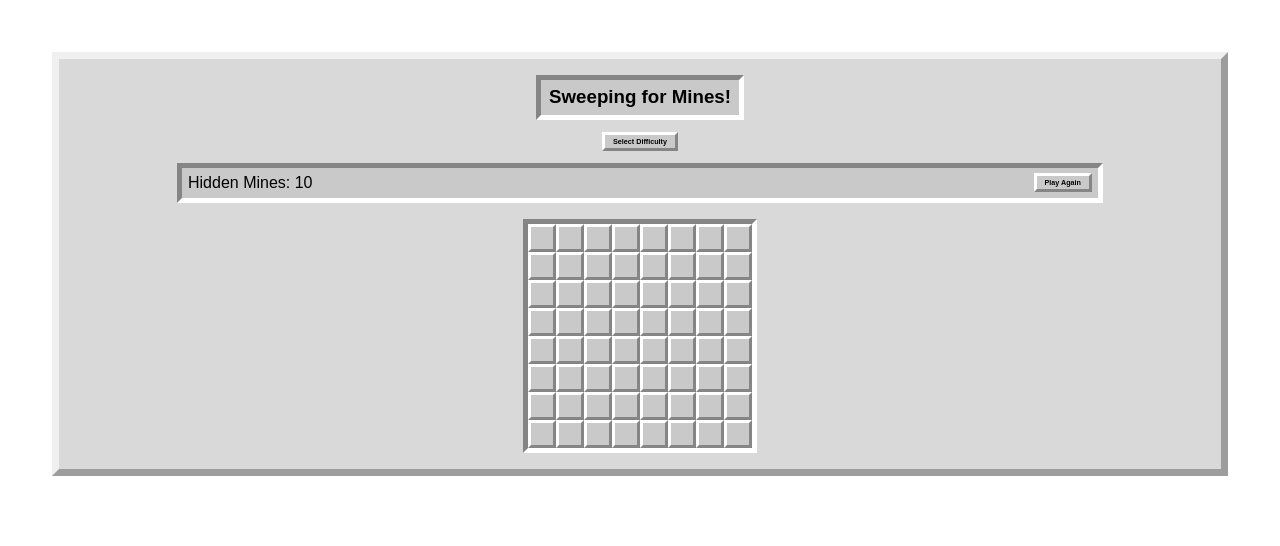
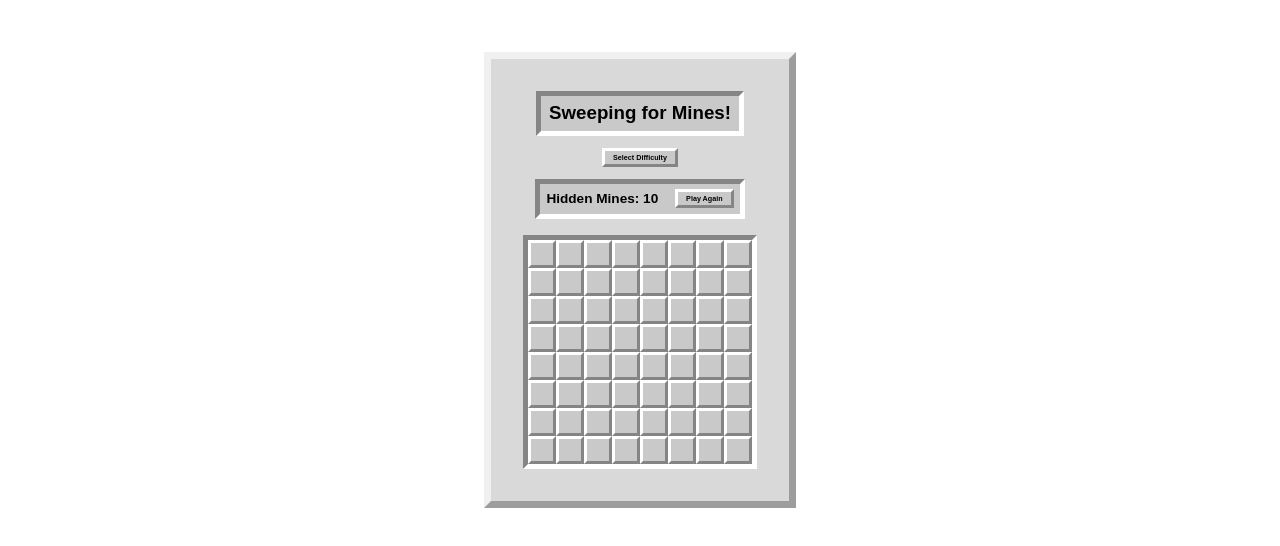
Before and after one commit to bradygrapentine/minesweeper, a React (Create React App) app: page / in a window 1280 px wide. Shown: the top 546 px of the page. Built offline with nearby package versions, Linux system fonts and the light colour scheme; no server answers.

Commit message:
fixed issue with gameboard container resizing and reformatted select difficulty button

```diff
--- a/src/App.jsx
+++ b/src/App.jsx
@@ -10,7 +10,7 @@ export class Count extends Component {
     } else {
       return (
         <article className="noSelect">
-          Hidden Mines: {this.props.mines}{' '}
+          <strong>Hidden Mines: {this.props.mines}</strong>
         </article>
       )
     }
@@ -49,7 +49,6 @@ export class App extends Component {
       const game = await response.json()
       // Make that the new state!
       this.setState(game)
-      localStorage.setItem('GameBoard', game)
     }
   }
 
@@ -68,7 +67,6 @@ export class App extends Component {
       const game = await response.json()
       // Make that the new state!
       this.setState(game)
-      localStorage.setItem('GameBoard', game)
     }
   }
 
@@ -107,7 +105,6 @@ export class App extends Component {
       console.log(game)
       // Make that the new state!
       this.setState(game)
-      localStorage.setItem('GameBoard', game)
     }
   }
 
@@ -128,7 +125,6 @@ export class App extends Component {
       console.log(game)
       // Make that the new state!
       this.setState(game)
-      localStorage.setItem('GameBoard', game)
     }
   }
 
@@ -149,7 +145,6 @@ export class App extends Component {
       console.log(game)
       // Make that the new state!
       this.setState(game)
-      localStorage.setItem('GameBoard', game)
     }
   }
 
--- a/src/index.scss
+++ b/src/index.scss
@@ -9,14 +9,16 @@ html {
 body {
   padding: 2.75rem;
   min-height: 100%;
+  display: flex;
+  justify-content: center;
 }
 
 main {
   display: flex;
-  width: auto;
+  width: fit-content;
   flex-direction: column;
   align-items: center;
-  padding: 1rem;
+  padding: 2rem;
   border: 7px solid;
   border-right-color: rgb(133, 133, 133, 0.7);
   border-bottom-color: rgb(133, 133, 133, 0.7);
@@ -89,6 +91,7 @@ ul {
 article {
   padding: 0;
   margin: 0;
+  font-size: 0.85rem;
 }
 .cell {
   width: 1.75rem;
@@ -133,9 +136,10 @@ article {
 .dropdown-content {
   display: none;
   position: absolute;
-  margin: 5.35px 0px;
+  // right: 45.5%;
+  margin: 5.45px 0px 0px 3.5px;
   background-color: rgb(201, 201, 201);
-  min-width: 3rem;
+  min-width: 2.5rem;
   box-shadow: 0px 0px 20px 0px rgba(0, 0, 0, 0.75);
   padding: 5px;
   z-index: 1;
```
Also changed, not shown: src/components/GameBoard.jsx (+8 -0 lines).
